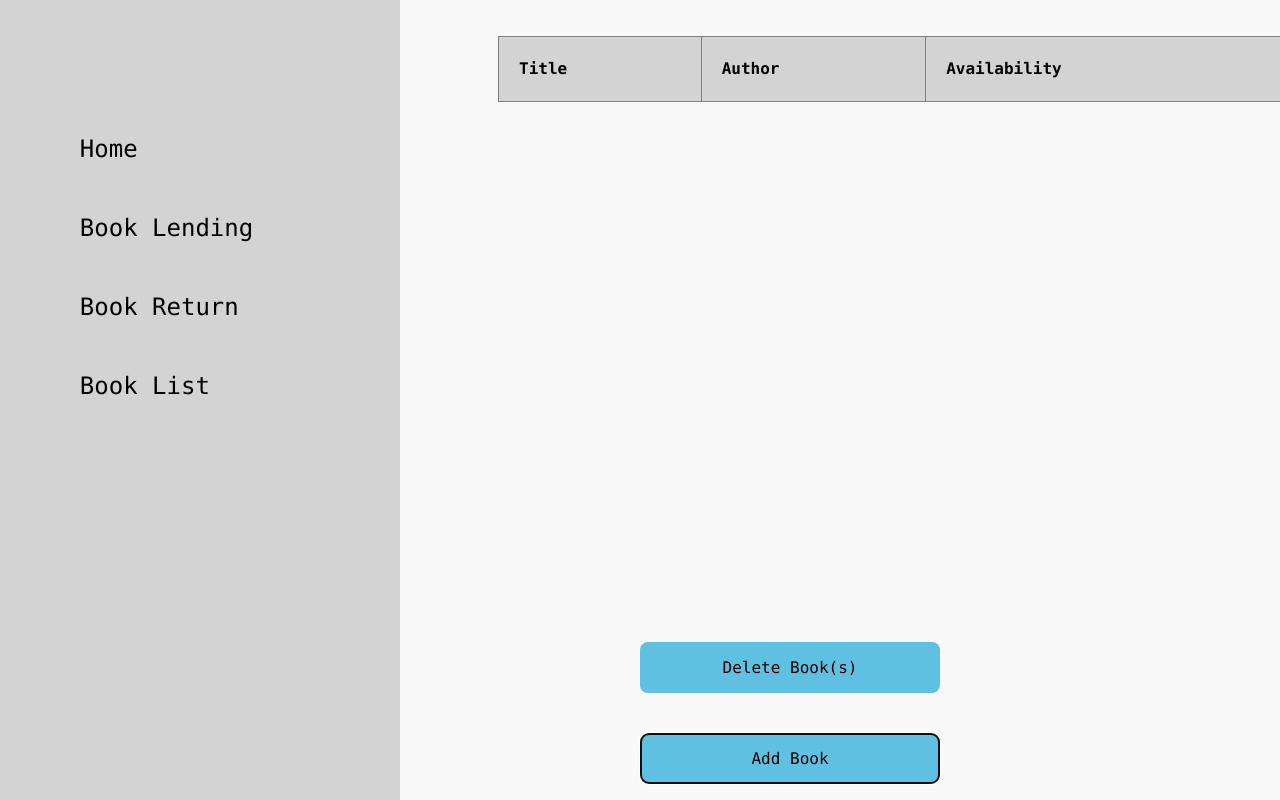
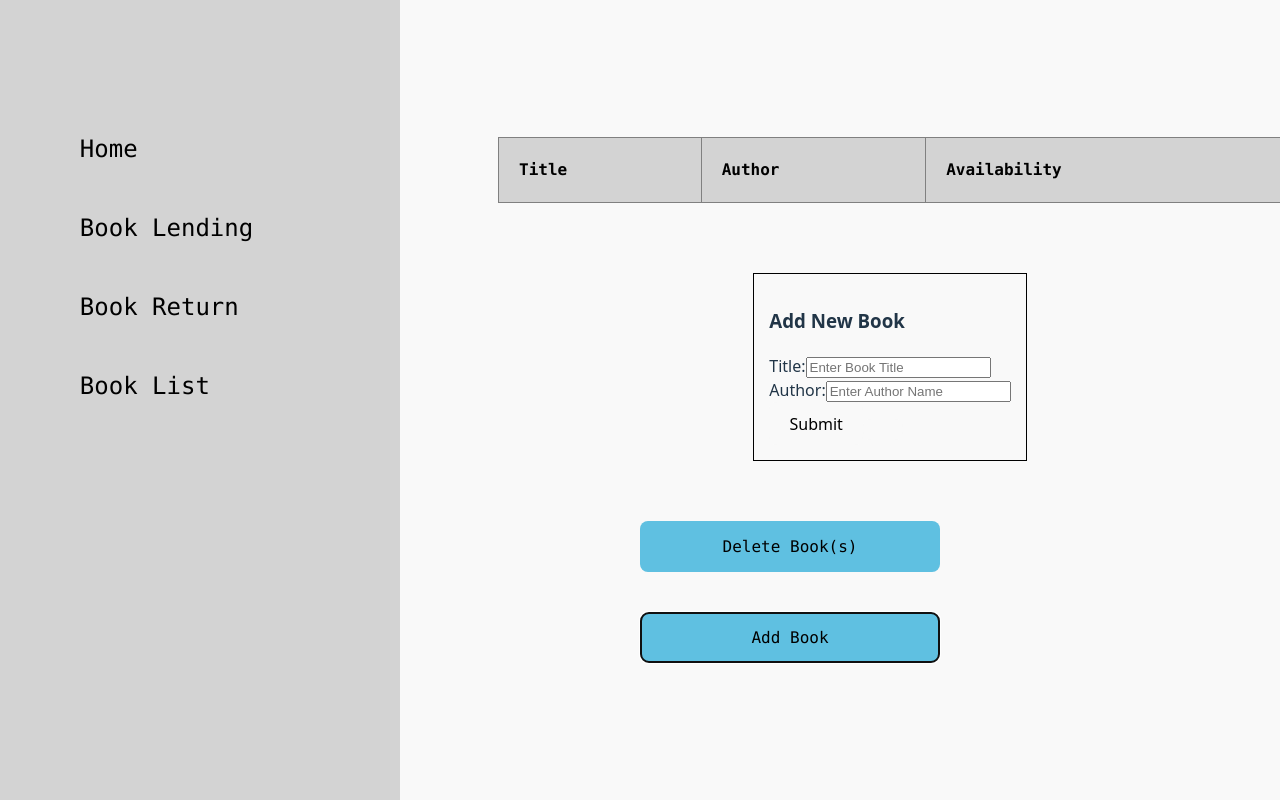
Before and after one commit to emerennovena/library-management-app, a React (Vite) app: page /list in a window 1280 px wide. Both pictures are taken after a click on the button "Add Book". Built offline with nearby package versions, Linux system fonts and the light colour scheme.

Commit message:
add add book method

```diff
--- a/src/App.css
+++ b/src/App.css
@@ -109,8 +109,7 @@
 .rest-screen table {
   width: 80%;
   border-collapse: collapse;
-  margin-top: 20px;
-  margin-bottom: 500px;
+  margin-bottom: 50px;
 }
 
 .rest-screen th, td {
--- a/src/pages/BookList.tsx
+++ b/src/pages/BookList.tsx
@@ -14,6 +14,8 @@ const LOCAL_STORAGE_KEY = "library_books";
 
 const BookList: React.FC = () => {
     const [books, setBooks] = useState<Book[]>([]);
+    const [newBook, setNewBook] = useState({ title: '', author: ''});
+    const [showAddForm, setShowAddForm] = useState(false);
 
     useEffect(() => {
         const storedBooks = localStorage.getItem(LOCAL_STORAGE_KEY);
@@ -21,6 +23,27 @@ const BookList: React.FC = () => {
             setBooks(JSON.parse(storedBooks));
         }
     }, []);
+
+    // save to local storage whenever books change
+    useEffect(() => {
+        if(books.length > 0){
+            localStorage.setItem(LOCAL_STORAGE_KEY, JSON.stringify(books));
+        }
+    }, [books]);
+
+    const addBook = () => {
+        if (newBook.title != '' && newBook.author != ''){
+            const book = {
+                id: Date.now(),
+                title: newBook.title,
+                author: newBook.author,
+                available: true
+            };
+            setBooks([...books, book]);
+            setNewBook({title:'', author:''});
+            setShowAddForm(false);
+        }
+    };
 
 return (
     <div className="rest-screen">
@@ -42,9 +65,41 @@ return (
             ))}
         </tbody>
         </table>
+
+        {showAddForm && (
+            <div style={{ margin: '20px', padding: '15px', border: '1px solid black'}}>
+            <h3>Add New Book</h3>
+            <div>
+                <label>Title:</label>
+                <input
+                    type="text"
+                    value={newBook.title}
+                    onChange={(e) => setNewBook({ ...newBook, title: e.target.value })}
+                    placeholder='Enter Book Title'
+                />
+            </div>
+
+            <div>
+                <label>Author:</label>
+                <input
+                type="text"
+                value={newBook.author}
+                onChange={(e) => setNewBook({ ...newBook, author: e.target.value})}
+                placeholder='Enter Author Name'
+                />
+            </div>
+
+            <button onClick={addBook}>Submit</button>
+            <button onClick={() => setShowAddForm(false)}></button>
+
+            </div>
+        )}
+
         <div className="button-row">
         <button className="button-lending-position">Delete Book(s)</button>
-        <button className="button-lending-position">Add Book</button>
+        <button className="button-lending-position"
+        onClick={() => setShowAddForm(true)}
+        >Add Book</button>
         </div>
     </div>
 );
```
